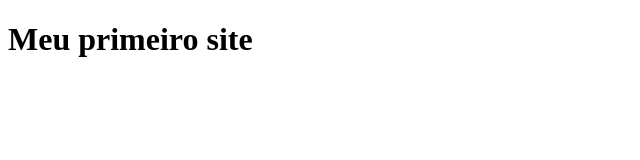
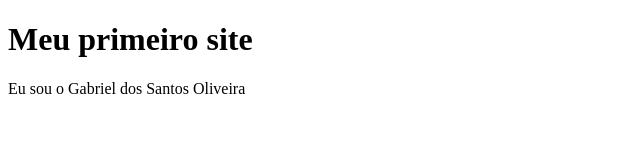
Before and after one commit to GabrieldosSantosOliveira/meusite, a plain HTML site: page index.html in a window 1280 px wide. Shown: the whole page, without its empty margins (0-640 px from the left). Drawn offline with Linux system fonts and the light colour scheme.

Commit message:
Adicionado meu nome

```diff
--- a/index.html
+++ b/index.html
@@ -8,5 +8,6 @@
 </head>
 <body>
     <h1>Meu primeiro site</h1>
+    <p1>Eu sou o Gabriel dos Santos Oliveira</p1>
 </body>
 </html>
```
